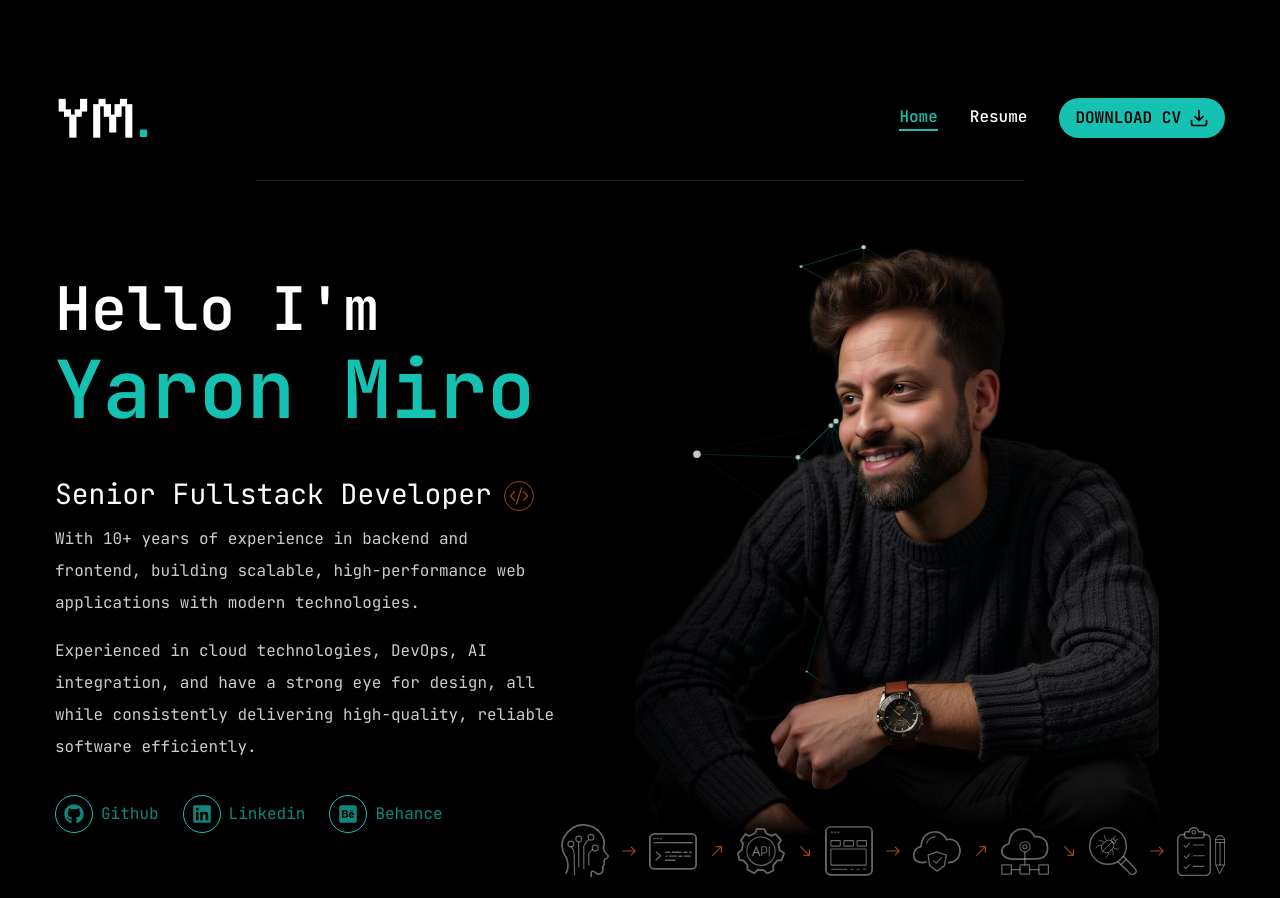
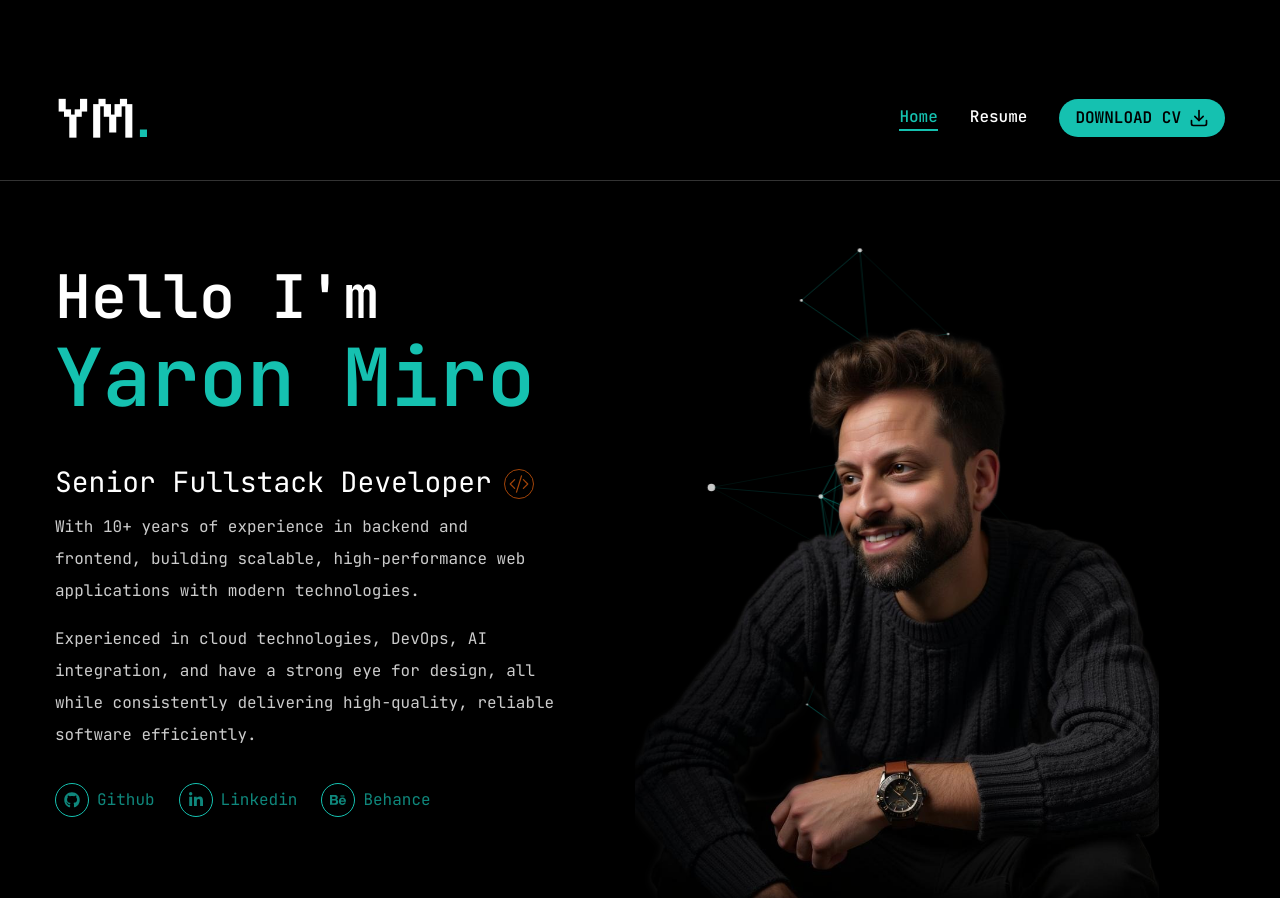
Before and after one commit to YaronMiro/ym-website, a Next.js app: page / in a window 1280 px wide. Shown: the top 898 px of the page. Built offline with nearby package versions, Linux system fonts and the light colour scheme.

Commit message:
fix layout try 2

```diff
--- a/app/globals.css
+++ b/app/globals.css
@@ -122,6 +122,7 @@
   * {
     @apply border-border outline-ring/50;
   }
+
   body {
     @apply font-primary bg-primary text-white;
   }
@@ -143,6 +144,6 @@
   }
 
   .ym-icon {
-    @apply w-[3rem]
+    @apply w-[3.2rem]
   }
 }
--- a/app/page.tsx
+++ b/app/page.tsx
@@ -16,7 +16,7 @@ const Home: React.FC = () => {
     <>
       <section className="h-full">
         <div className="container mx-auto h-full">
-          <div className="relative flex flex-col xl:flex-row xl:gap-20 items-center">
+          <div className="relative flex flex-col xl:flex-row xl:gap-20 items-start">
             <div className="text-center xl:text-left">
               <h1 className="h1">
                 <span className="text-6xl text-white"> Hello I&apos;m</span>
@@ -37,7 +37,7 @@ const Home: React.FC = () => {
               </div>
               <Social className="flex mt-8 gap-6" />
             </div>
-            <div>
+            <div className="mt-20">
               <ParticlesContainer className="absolute top-0 right-0 bottom-0 w-[55%] h-[85%] z-[-9999]" />
               <div className="flex flex-col items-center">
               <Image
@@ -48,16 +48,16 @@ const Home: React.FC = () => {
               </div>
             </div>
           </div>
-          <div className="flex flex-col xl:flex-row justify-end items-center -mt-5">
-            <Button
+          <div className="flex flex-col xl:flex-row justify-end -mt-6">
+            {/* <Button
               variant="outline"
               size="lg"
               className="xl:hidden flex items-center uppercase gap-2"
             >
               <span>Download CV</span>
               <FiDownload className="text-xl" />
-            </Button>
-            <div className="flex items-center stroke-white/40">
+            </Button> */}
+            <div className="flex items-center stroke-white/40 z-50">
               <YmIcon className="ym-icon" icon="head" />
               <IoIosArrowRoundForward className="text-2xl text-secondary/70 mx-2" />
               <YmIcon className="ym-icon" icon="app-code" />
--- a/components/Header.tsx
+++ b/components/Header.tsx
@@ -2,14 +2,14 @@ import * as React from "react"
 import Nav from '@/components/Nav';
 import MobileNav from '@/components/MobileNav';
 import Logo from "@/components/Logo";
-import { Separator } from "@/components/ui/separator";
 import { Button } from "@/components/ui/button";
 import { FiDownload } from "react-icons/fi";
 
 const Header: React.FC = () => {
     return (
         <header className="xl:mt-10 xl:mb-4 py-8 xl:py-12 text-white">
-            <div className="container mx-auto flex justify-between items-center">
+            <div className="container mx-auto">
+                <div className="flex justify-between items-center">
                     <Logo className="text-6xl" />
                     <div className="flex gap-8">
                         <div className="hidden xl:flex items-center gap-8"><Nav /></div>
@@ -23,7 +23,8 @@ const Header: React.FC = () => {
                     </div>
                     <div className="xl:hidden"><MobileNav /></div>
                 </div>
-            <Separator className="mt-8 bg-white/10 mx-auto w-[60%]" />
+                <div className="mt-8 h-[1px] bg-white/20 xl:w-[110%] xl:-mx-[5%]"></div>
+            </div>
         </header>
     );
 };
--- a/components/Social.tsx
+++ b/components/Social.tsx
@@ -1,7 +1,7 @@
 import * as React from "react"
 import Link from "next/link";
 
-import { FaGithub, FaLinkedin, FaBehanceSquare } from "react-icons/fa";
+import { FaGithub, FaLinkedinIn, FaBehance } from "react-icons/fa";
 
 interface SocialProps {
     className?: string;
@@ -11,8 +11,8 @@ interface SocialProps {
 
 const socials = [
     { name: 'github', icon: <FaGithub />, path: "https://github.com/YaronMiro?tab=repositories&q=&type=&language=&sort=stargazers"},
-    { name: "linkedin", icon: <FaLinkedin />, path: "https://www.linkedin.com/in/yaronmiro/"},
-    { name: "behance", icon: <FaBehanceSquare />, path: "https://www.behance.net/gallery/49574621/All"},
+    { name: "linkedin", icon: <FaLinkedinIn />, path: "https://www.linkedin.com/in/yaronmiro/"},
+    { name: "behance", icon: <FaBehance />, path: "https://www.behance.net/gallery/49574621/All"},
 ]
 
 const Social: React.FC<SocialProps> = ({ className, iconStyles }) => {
@@ -27,7 +27,7 @@ const Social: React.FC<SocialProps> = ({ className, iconStyles }) => {
                             href={path}
                         >
                            <div className="flex items-center">
-                                <div className={`flex justify-center border border-accent rounded-full p-2 items-center bg-primary text-accent/70 text-xl group-hover:bg-accent/70 group-hover:text-primary ${iconStyles}`}
+                                <div className={`flex justify-center border border-accent rounded-full p-2 items-center bg-primary text-accent/70 group-hover:bg-accent/70 group-hover:text-primary ${iconStyles}`}
                                 >
                                     {icon}
                                 </div>
--- a/components/ui/button.tsx
+++ b/components/ui/button.tsx
@@ -14,8 +14,8 @@ const buttonVariants = cva(
         outline: "border border-accent bg-transparent text-accent hover:bg-accent-hover hover:text-primary hover:border-accent-hover",
       },
       size: {
-        default: "h-[44px] px-6",
-        xs: "h-[40px] px-4",
+        default: "h-[4px] px-4",
+        xs: "h-[38px] px-4",
         sm: "h-[48px] px-6",
         lg: "h-[52px] px-6 text-sm tracking-[1px]",
       },
```
Lines whose indentation alone changed are shown as unchanged.
